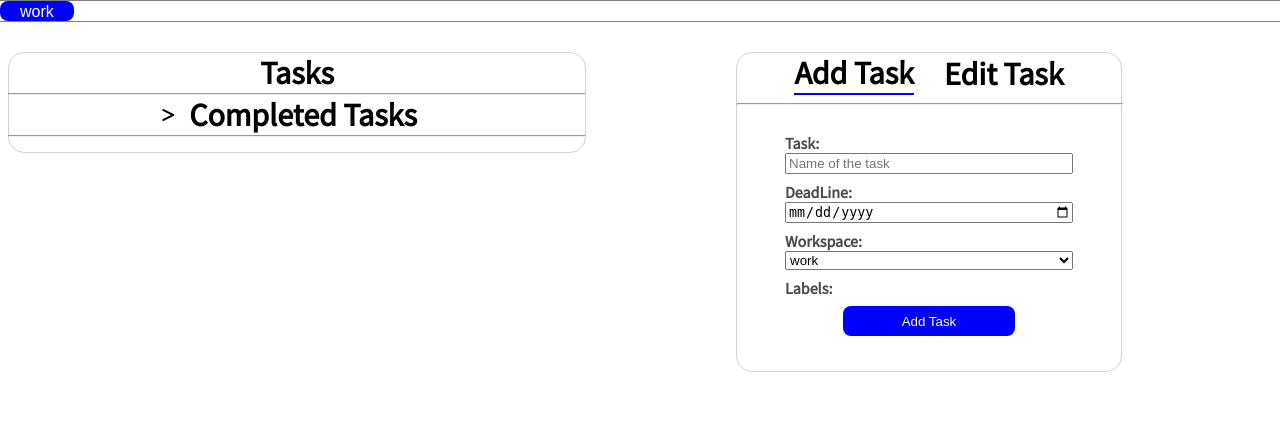
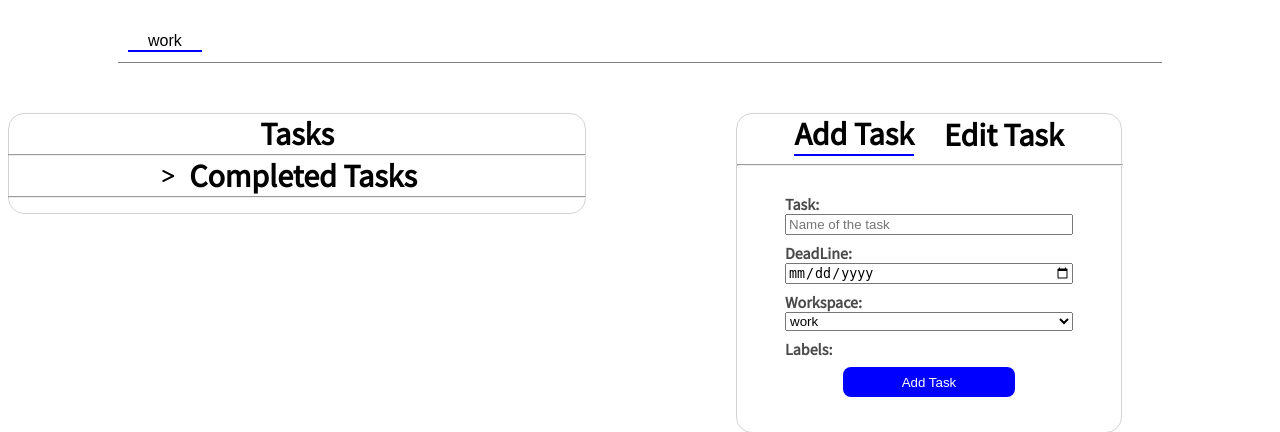
Before and after one commit to kavala838/todo, a Flask app: page / in a window 1280 px wide. Shown: the part 52-484 px from the top of the page. Run offline with Flask 3, Linux system fonts and the light colour scheme; the visitor is signed in with stand-in values (Sample User, id 1); data comes from the database, SQL or seed files in the repository; data that the repository does not hold is empty; some libraries are stand-ins or nearby versions.

Commit message:
modify workspaces section display in home page

```diff
--- a/src/templates/home.html
+++ b/src/templates/home.html
@@ -6,7 +6,7 @@
     <div class="workspace-section">
         {% for wk in workspaces %}
         {% if wk==ws %}
-        <div class="highlighted-wk-link workspace-section-item-1"><a href="/?wk={{ wk.id }}">{{wk.name}}</a></div>
+        <div class="workspace-section-item aed-select"><a href="/?wk={{ wk.id }}">{{wk.name}}</a></div>
         {% else %}
         <div class="workspace-section-item"><a href="/?wk={{ wk.id }}">{{wk.name}}</a></div>
         {% endif %}
@@ -359,11 +359,13 @@
         flex-direction: row;
         justify-content: flex-start;
         align-items: center;
-        width: 100vw;
-        margin: 0px;
+        width: 80vw;
+        margin: 20px;
         border-style: solid;
         border-color: grey;
-        border-width: 1px;
+        border-width: 0px;
+        border-bottom-width: 1px;
+        padding: 10px;
     }
 
     .home-container {
```
Also changed, not shown: 3 other files.
